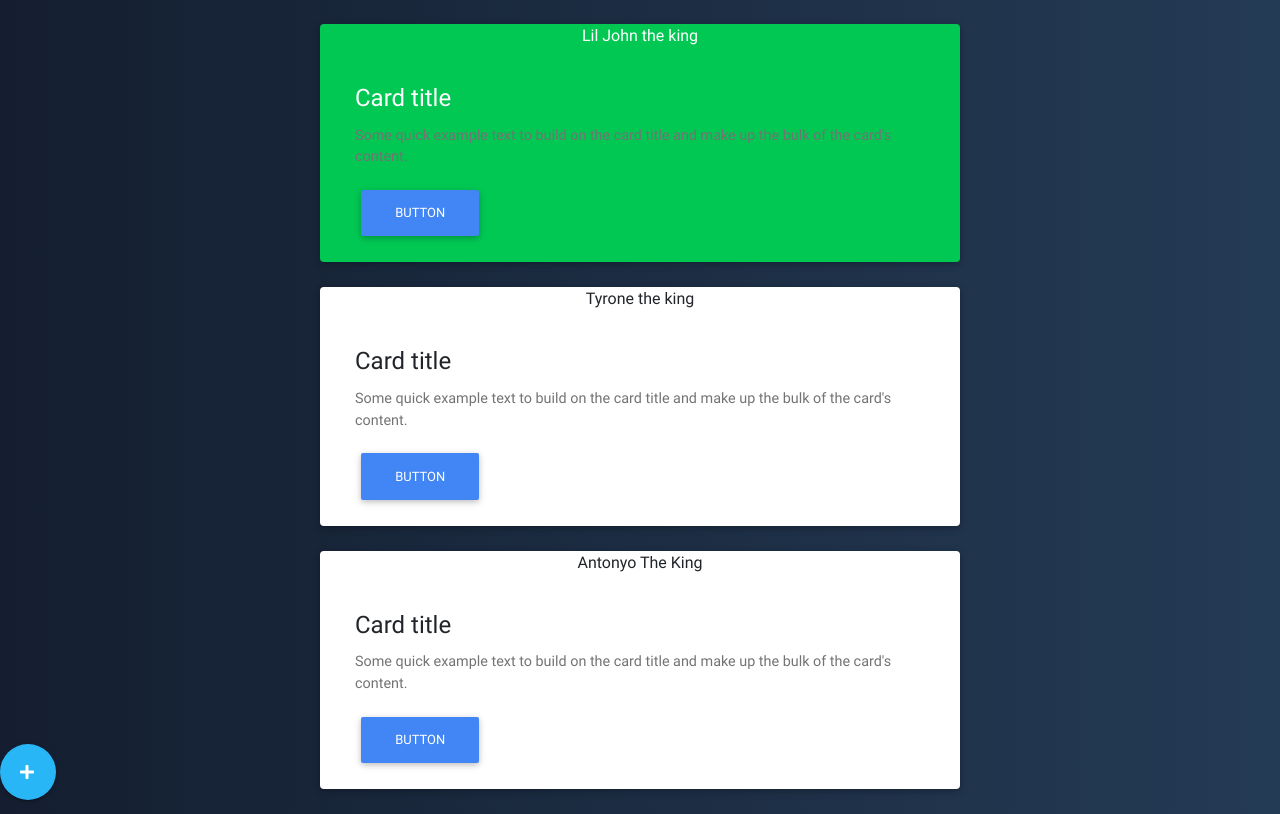
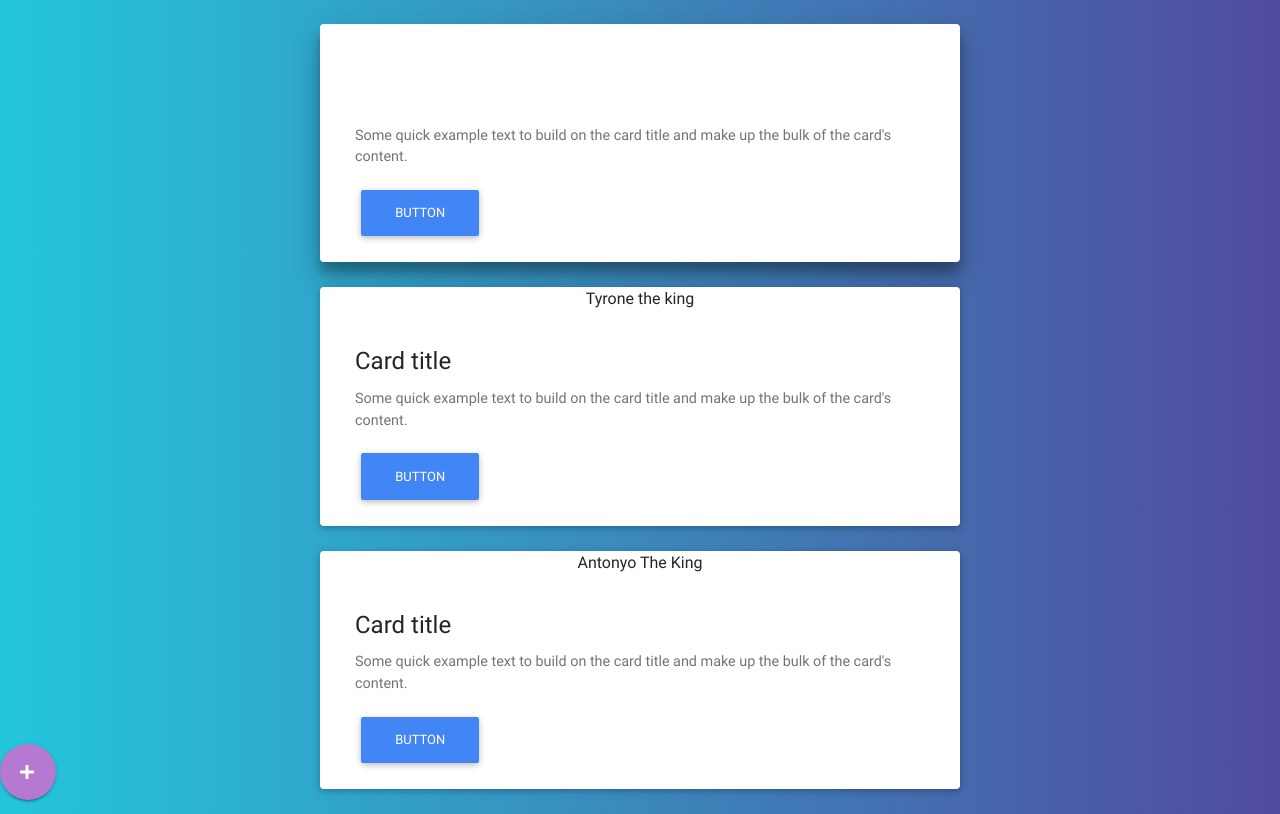
Before and after one commit to ramigoldvarg/RAAList, a website: page public/index.html in a window 1280 px wide. Drawn offline with nearby package versions, Linux system fonts and the light colour scheme; no server answers.

Commit message:
this shit looks good

```diff
--- a/public/index.css
+++ b/public/index.css
@@ -5,10 +5,10 @@
 }
 
 body{
-    background: linear-gradient(to right, rgb(20, 30, 48), rgb(36, 59, 85));
+    background: linear-gradient(to right, rgb(36, 198, 220), rgb(81, 74, 157));
 }
 .activeSong {
-    background-color: #00c853;
+    box-shadow: 0 14px 28px rgba(0,0,0,0.25), 0 10px 10px rgba(0,0,0,0.22) !important;
     color: white;
 }
 
@@ -19,7 +19,7 @@ body{
     width: 56px;
     height: 56px;
     color: white!important;
-    background-color: #29B6F6;
+    background-color: #b579d2;
     border-radius: 50%;
     box-shadow: 0 2px 2px 0 rgba(0, 0, 0, 0.14), 0 1px 5px 0 rgba(0, 0, 0, 0.12), 0 3px 1px -2px rgba(0, 0, 0, 0.2);
 }
```
